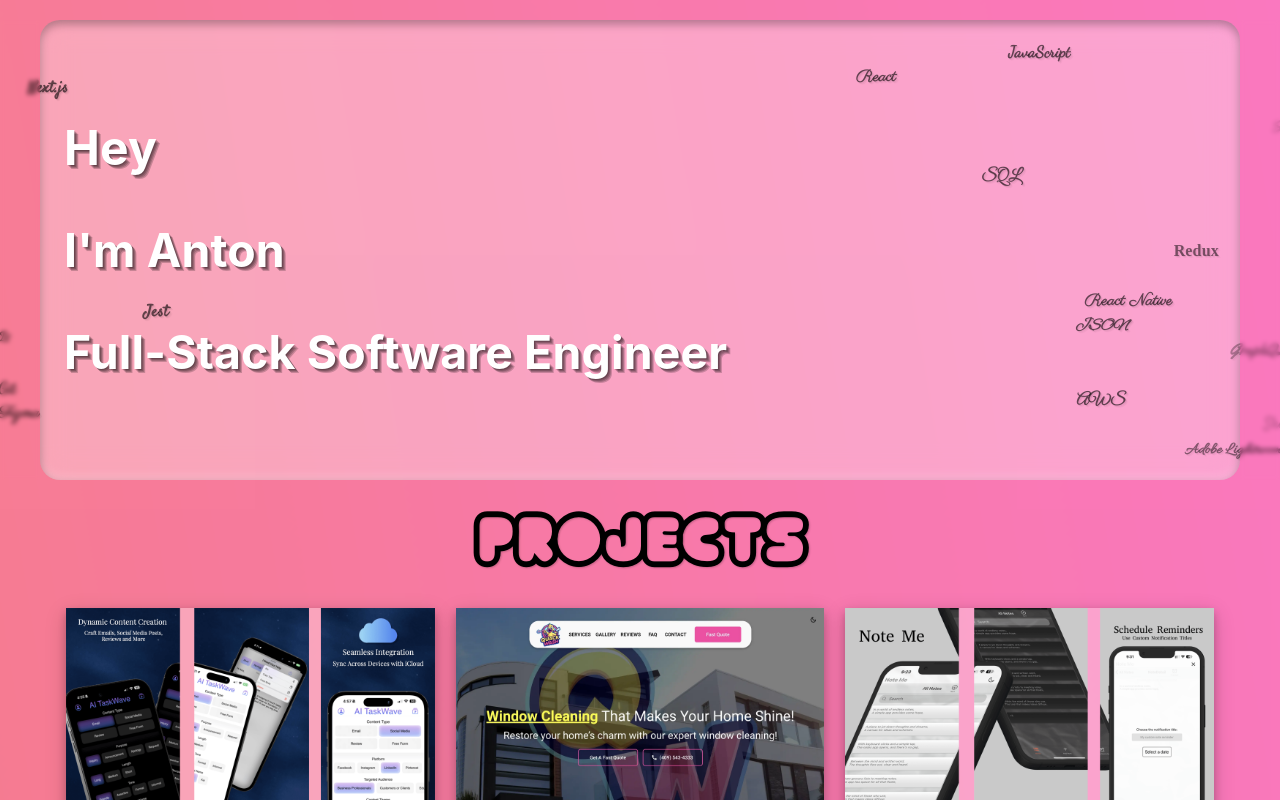
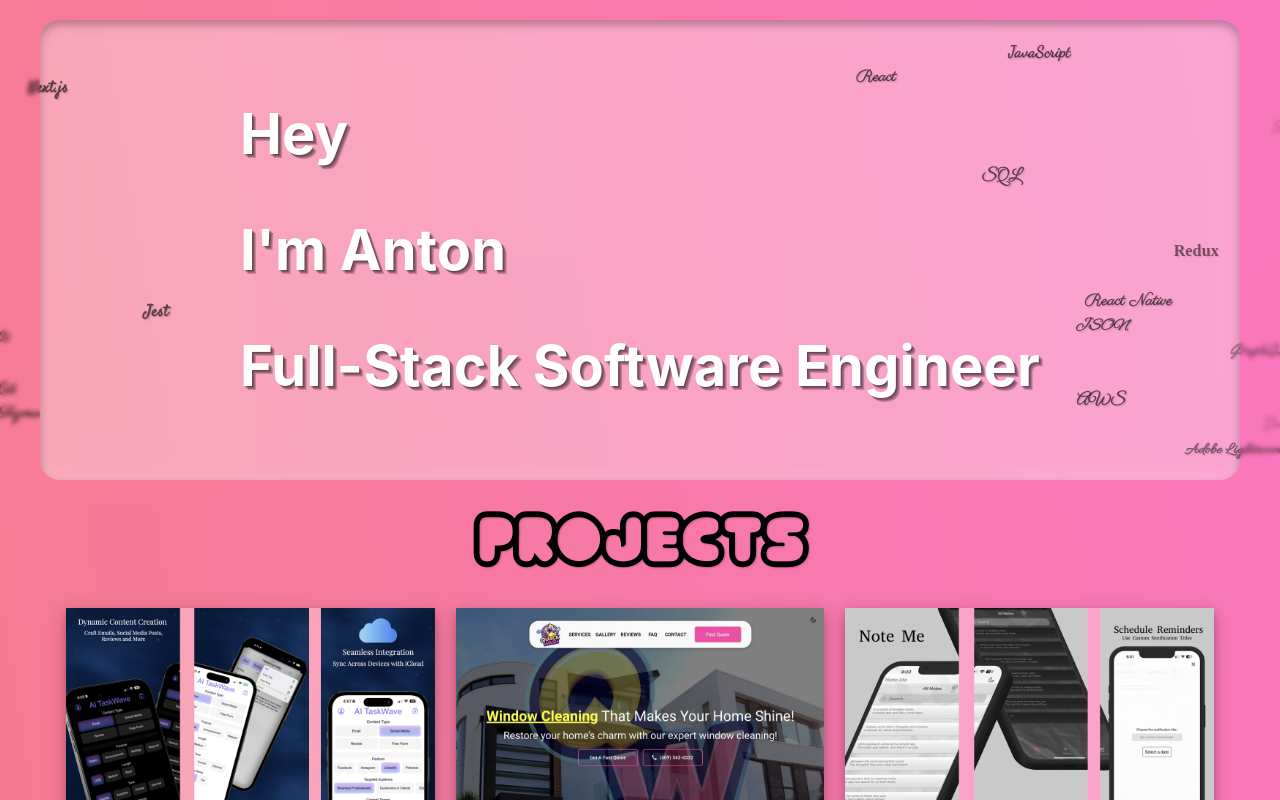
Before and after one commit to anton3ch/portfolio-react, a React (Create React App) app: page / in a window 1280 px wide. Shown: the top 800 px of the page. Built offline with nearby package versions, Linux system fonts and the light colour scheme; a web font is replaced by a local one.

Commit message:
clean up

```diff
--- a/src/components/Intro.js
+++ b/src/components/Intro.js
@@ -97,9 +97,9 @@ function Intro() {
         <FrothyBackground />
 
         <div className="innerIntro">
-          <h1 className="introHey ">Hey</h1>
+          <h2 className="intro-text ">Hey</h2>
           {/* <div className="intro-name"> */}
-          <h2 className="intro-name">I'm Anton</h2>
+          <h2 className="intro-text">I'm Anton</h2>
           {/* <a
               href="https://www.linkedin.com/in/anton3ch/"
               target="_blank"
@@ -109,7 +109,7 @@ function Intro() {
               <h2 className="intro-name">Anton</h2>
             </a> */}
           {/* </div> */}
-          <h2 id="intro2" className="depth">
+          <h2 id="" className="depth intro-text">
             Full-Stack Software Engineer
           </h2>
         </div>
--- a/src/components/Styles/contactMeStyles.css
+++ b/src/components/Styles/contactMeStyles.css
@@ -32,6 +32,9 @@
   left: -25px; /* Position checkmark to the left of the text */
 }
 
+.formElement {
+  margin: 5px !important;
+}
 .formButton {
   background-color: #333; /* Light grey background */
   border: 1px solid #dadada;
--- a/src/components/Styles/introStyles.css
+++ b/src/components/Styles/introStyles.css
@@ -1,14 +1,7 @@
 @import url("https://fonts.googleapis.com/css2?family=Dancing+Script&family=Great+Vibes&family=Parisienne&family=Pacifico&family=Satisfy&family=Alex+Brush&family=Allura&family=Yellowtail&family=Rouge+Script&family=Amatic+SC&display=swap");
 
 @import url("https://fonts.googleapis.com/css2?family=Poppins:wght@400;600&display=swap");
-/* Flickering animation */
-/* .outerBox {
-  width: 100%;
-  position: relative;
-  padding: 2vh 3vh 0 3vh;
-  display: flex;
-  justify-content: center;
-} */
+
 .intro {
   display: block;
   /* justify-content: center; */
@@ -33,153 +26,20 @@
   /* justify-content: flex-start; */
 }
 
-.introHey {
-  margin-block: 1rem;
-}
-
-.intro-name {
-  margin-block: 1rem;
-  display: flex;
-}
-
-#intro h1 {
-  font-size: 3rem !important;
+.intro-text {
+  font-size: clamp(2.9rem, 5vw, 3.5rem) !important;
   font-family: "Inter", sans-serif;
   text-shadow: 1px 1px 0px rgba(0, 0, 0, 0.2),
     /* subtle inner shadow */ 2px 2px 0px rgba(0, 0, 0, 0.2),
     3px 3px 0px rgba(0, 0, 0, 0.2), 4px 4px 0px rgba(0, 0, 0, 0.2);
-}
-
-#intro h2 {
-  font-size: 2.9rem !important;
-  font-family: "Inter", sans-serif;
-  text-shadow: 1px 1px 0px rgba(0, 0, 0, 0.2),
-    /* subtle inner shadow */ 2px 2px 0px rgba(0, 0, 0, 0.2),
-    3px 3px 0px rgba(0, 0, 0, 0.2), 4px 4px 0px rgba(0, 0, 0, 0.2);
-}
-
-#intro2 {
-  /* display: flex;
-  flex-wrap: wrap;
-  text-wrap: wrap;
-  width: auto; */
-  /* max-width: fit-content;
-  min-width: min-content; */
-  font-size: 2.9rem !important;
   margin-block: 1rem;
-  /* padding-bottom: 1rem; */
-}
-
-#myName {
-  /* background: -webkit-linear-gradient(rgb(150, 101, 241), rgb(228, 146, 255)); */
-  text-shadow: -4px -2px rgb(255, 255, 255);
-  -webkit-background-clip: text;
-  color: rgb(255, 255, 255);
-  /* -webkit-text-fill-color: transparent; */
-  font-weight: 1000;
-  text-decoration: none;
-  margin-left: 1rem;
-}
-
-#myName:hover {
-  /* background: -webkit-linear-gradient(rgb(255, 29, 29), rgb(208, 69, 255)); */
-  -webkit-background-clip: text;
-
-  /* -webkit-text-fill-color: transparent; */
-  font-weight: 1000;
-}
-
-/* Flickering animation keyframes */
-@keyframes flash-txt {
-  0% {
-    text-shadow: 2px 2px 18px rgb(0, 255, 81);
-    /* color: rgb(0, 0, 0); */
-  }
-  18% {
-    text-shadow: 2px 2px 18px rgb(4, 107, 252);
-    color: white;
-  }
-  20% {
-    text-shadow: none;
-    color: white;
-  }
-  22% {
-    text-shadow: 2px 2px 18px rgb(252, 4, 231);
-    /* color: rgb(0, 0, 0); */
-  }
-  24% {
-    text-shadow: none;
-    color: white;
-  }
-  25% {
-    text-shadow: 2px 2px 18px rgb(4, 252, 83);
-    color: white;
-  }
-  53% {
-    text-shadow: 2px 2px 18px rgb(4, 107, 252);
-    color: white;
-  }
-  55% {
-    text-shadow: none;
-    color: white;
-  }
-  57% {
-    text-shadow: 2px 2px 8px rgb(252, 4, 231);
-    /* color: rgb(0, 0, 0); */
-  }
-  100% {
-    text-shadow: 2px 2px 8px rgb(4, 107, 252);
-    color: white;
-  }
-}
-
-@-webkit-keyframes flash-txt {
-  0% {
-    text-shadow: 2px 2px 18px rgb(4, 252, 83);
-    color: white;
-  }
-  18% {
-    text-shadow: 2px 2px 18px rgb(4, 107, 252);
-    color: white;
-  }
-  20% {
-    text-shadow: none;
-    color: white;
-  }
-  22% {
-    text-shadow: 2px 2px 18px rgb(252, 4, 231);
-    color: white;
-  }
-  24% {
-    text-shadow: none;
-    color: white;
-  }
-  25% {
-    text-shadow: 2px 2px 18px rgb(4, 252, 83);
-    color: white;
-  }
-  53% {
-    text-shadow: 2px 2px 18px rgb(4, 107, 252);
-    color: white;
-  }
-  55% {
-    text-shadow: none;
-    color: white;
-  }
-  57% {
-    text-shadow: 2px 2px 8px rgb(252, 4, 231);
-    color: white;
-  }
-  100% {
-    text-shadow: 2px 2px 8px rgb(4, 107, 252);
-    color: white;
-  }
 }
 
 /* Main container styles */
 .jumbotron {
   position: relative; /* So that absolutely positioned children are relative to this */
   overflow-y: visible;
+  justify-content: center !important;
   background: transparent; /* Transparent background so the frothy layer shows */
 }
 .outerBox {
```
